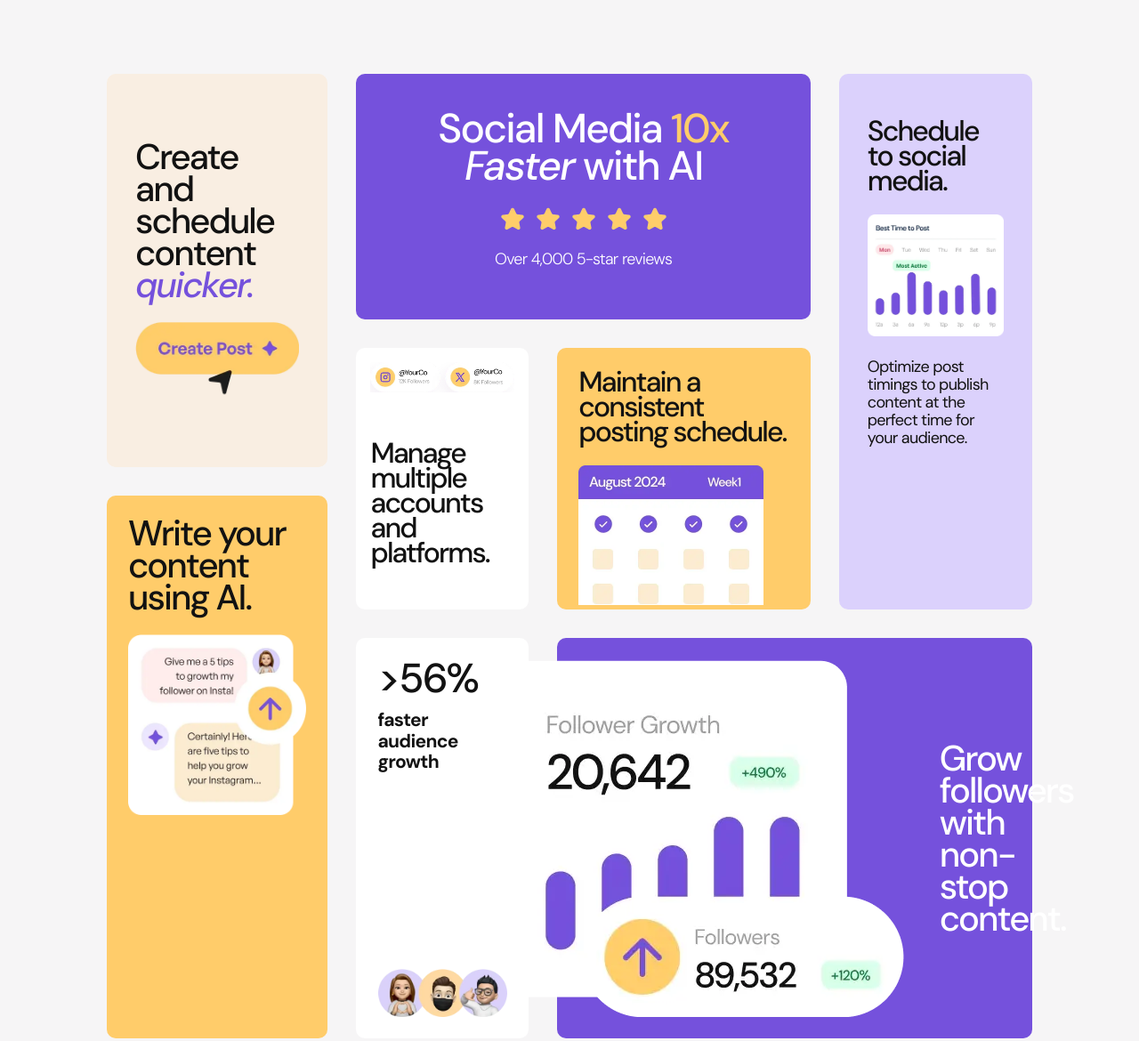
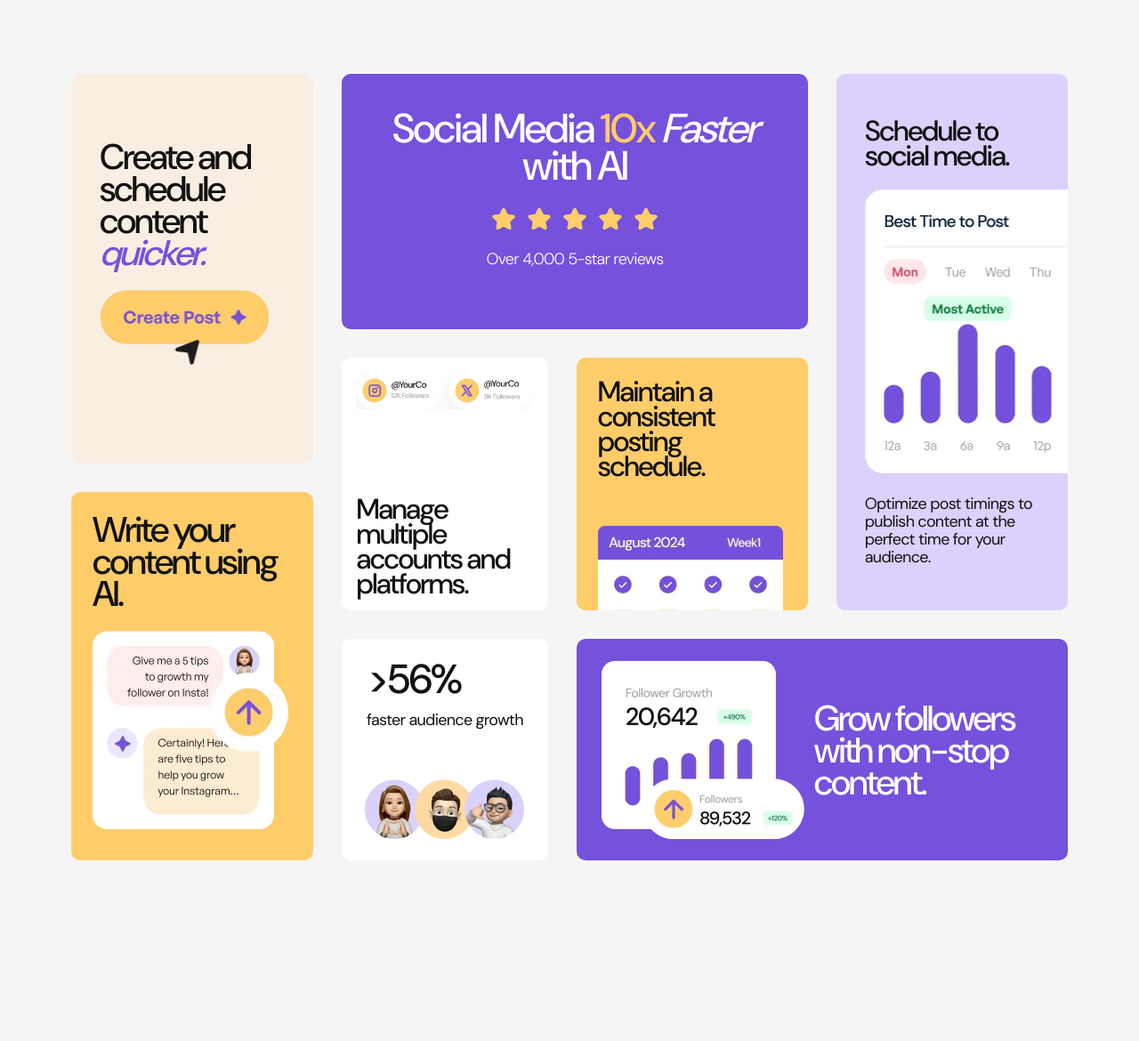
Before and after one commit to miguelzaga/bento-grid, a website: page index.html in a window 1280 px wide. Shown: the whole page at 89% size. After the commit the page ends 1032 px from the top, so only its background shows below. Drawn offline with Linux system fonts and the light colour scheme.

Commit message:
finish styling and add scss files

```diff
--- a/index.html
+++ b/index.html
@@ -8,12 +8,6 @@
   <link rel="icon" type="image/png" sizes="32x32" href="./assets/images/favicon-32x32.png">
 
   <title>Frontend Mentor | Bento grid</title>
-
-  <link rel="preconnect" href="https://fonts.googleapis.com">
-  <link rel="preconnect" href="https://fonts.gstatic.com" crossorigin>
-  <link
-    href="https://fonts.googleapis.com/css2?family=DM+Sans:ital,opsz,wght@0,9..40,100..1000;1,9..40,100..1000&display=swap"
-    rel="stylesheet">
   <link rel="stylesheet" href="./styles/css/index.css">
 </head>
 
@@ -23,7 +17,7 @@
       <h1>Social Media <span class="yellow-500">10x</span> <span class="italic">Faster</span>
         with
         AI</h1>
-      <img src="./assets/images/illustration-five-stars.webp" alt="golden stars" />
+      <img src="./assets/images/illustration-five-stars.webp" alt="golden stars">
 
       <p>Over 4,000 5-star reviews</p>
     </article>
@@ -50,7 +44,7 @@
 
     </article>
     <article class="card card-g">
-      <h3>Create and schedule content <span class="em">quicker.</>
+      <h3>Create and schedule content <span class="em">quicker.</span>
       </h3>
       <img src="./assets/images/illustration-create-post.webp" alt="create post">
 
--- /dev/null
+++ b/styles/scss/cards.scss
@@ -0,0 +1,239 @@
+@import './variables.scss';
+@import './typography.scss';
+
+.card {
+  border-radius: 10px;
+  padding: 24px;
+  color: var(--color-black);
+  width: 100%;
+
+
+  &-a {
+    grid-area: a;
+    padding: 40px 32px;
+    background-color: var(--color-purple-500);
+    color: var(--color-white);
+    text-align: center;
+
+    h1 {
+      @include text-preset-1;
+      padding: 0 15px;
+      margin-bottom: 24px;
+    }
+
+    img {
+      max-width: 192px;
+      margin: 0 auto 8px;
+    }
+
+    p {
+      font-weight: 300;
+    }
+
+    .yellow-500 {
+      color: var(--color-yellow-500);
+    }
+
+    .italic {
+      font-style: italic;
+    }
+  }
+
+  &-b {
+    grid-area: b;
+    background-color: var(--color-white);
+    padding: 16px;
+    display: flex;
+    flex-direction: column;
+    justify-content: space-between;
+    gap: 16px;
+
+    @media (min-width: $breakpoint-small-medium) {
+      min-height: 247px;
+    }
+
+    h3 {
+      @include text-preset-3;
+
+      @media (min-width: $breakpoint-small-medium) {
+        max-width: 208px;
+      }
+    }
+  }
+
+  &-c {
+    grid-area: c;
+    background-color: var(--color-yellow-500);
+    position: relative;
+    overflow: hidden;
+    min-width: 256px;
+    min-height: 216px;
+
+    h3 {
+      @include text-preset-3;
+    }
+
+    img {
+      position: absolute;
+      max-width: 208px;
+      bottom: -20px;
+
+      @media (min-width: $breakpoint-small-medium) {
+        bottom: 0;
+      }
+
+      @media (min-width: $breakpoint-medium) {
+        bottom: -62px;
+      }
+    }
+  }
+
+  &-d {
+    grid-area: d;
+    background-color: var(--color-purple-100);
+    text-align: center;
+    padding: 32px 17px;
+    overflow: hidden;
+
+    @media (min-width: $breakpoint-medium) {
+      text-align: left;
+      position: relative;
+      min-width: 256px;
+    }
+
+    @media (min-width: $breakpoint-large) {
+      padding: 50px 32px;
+    }
+
+    h3 {
+      @include text-preset-3;
+      margin-bottom: 24px;
+    }
+
+    img {
+      max-width: min(100%, 357px);
+      margin: 0 auto 24px;
+
+      @media (min-width: $breakpoint-medium) {
+        position: absolute;
+        max-width: 357px;
+
+      }
+    }
+
+    p {
+      max-width: 359px;
+      margin: auto;
+
+      @media (max-width: $breakpoint-small-medium) {
+        padding: 0 7%;
+      }
+
+      @media(min-width: $breakpoint-medium) {
+        padding-top: calc(319px + 24px);
+      }
+    }
+  }
+
+  &-e {
+    grid-area: e;
+    background-color: var(--color-purple-500);
+    color: var(--color-white);
+    text-align: center;
+    display: flex;
+    align-items: center;
+    flex-direction: column;
+    gap: 40px;
+
+    h2 {
+      max-width: 257px;
+    }
+
+    img {
+      max-width: 228px;
+    }
+
+    @media (min-width: $breakpoint-small-medium) {
+      flex-direction: row;
+      justify-content: center;
+      text-align: left;
+
+      h2 {
+        @include text-preset-2;
+      }
+    }
+
+    @media (min-width: $breakpoint-large) {
+      gap: 11px;
+    }
+
+  }
+
+  &-f {
+    grid-area: f;
+    background-color: var(--color-white);
+    display: flex;
+    flex-direction: column;
+    gap: 24px;
+
+    @media (min-width: $breakpoint-small) {
+      flex-direction: row;
+      align-items: center;
+      justify-content: space-between;
+    }
+
+    @media (min-width: $breakpoint-medium) {
+      flex-direction: column;
+    }
+
+    img {
+      max-width: 179px;
+    }
+
+    .big {
+      @include text-preset-1;
+      display: block;
+      margin-bottom: 15px;
+    }
+  }
+
+  &-g {
+    grid-area: g;
+    background-color: var(--color-yellow-100);
+    padding: 32px;
+
+    @media (min-width: $breakpoint-small) {
+      padding-top: 75px;
+      padding-bottom: 75px;
+    }
+
+    h3 {
+      @include text-preset-2;
+      margin-bottom: 24px;
+      max-width: 280px;
+
+      .em {
+        color: var(--color-purple-500);
+        font-style: italic;
+      }
+    }
+
+    img {
+      max-width: 190px;
+    }
+  }
+
+  &-h {
+    grid-area: h;
+    background-color: var(--color-yellow-500);
+
+    h3 {
+      @include text-preset-2;
+      margin-bottom: 24px;
+    }
+
+    img {
+      max-width: 220px;
+    }
+  }
+}
--- /dev/null
+++ b/styles/scss/index.scss
@@ -0,0 +1,84 @@
+@import './variables.scss';
+@import './typography.scss';
+@import './cards.scss';
+
+
+html {
+  box-sizing: border-box;
+}
+
+*,
+*::before,
+*::after {
+  box-sizing: inherit;
+}
+
+body {
+  font-family: "DM Sans", sans-serif;
+  @include text-preset-4;
+  background-color: #f6f5f6;
+  margin: 0;
+  padding: 0;
+}
+
+img {
+  max-width: 100%;
+  display: block;
+}
+
+h1,
+h2,
+h3 {
+  margin: 0;
+  font: inherit;
+}
+
+.grid {
+  padding: 32px 16px 68px;
+  display: grid;
+  gap: 32px;
+  max-width: min(100%, 1200px);
+  margin: auto;
+  grid-template-areas:
+    "a"
+    "b"
+    "c"
+    "d"
+    "e"
+    "f"
+    "g"
+    "h";
+
+  @media (min-width: $breakpoint-small) {
+    padding: 52px 40px 76px;
+    grid-template-areas:
+      "a a"
+      "b c"
+      "d d"
+      "e e"
+      "f f"
+      "g h";
+  }
+
+  @media (min-width: $breakpoint-medium) {
+    grid-template-areas:
+      "a a d"
+      "b c d"
+      "b c d"
+      "b e e"
+      "g e e"
+      "g h f"
+    ;
+  }
+
+  @media (min-width: calc($breakpoint-large + 100px)) {
+    grid-template-areas:
+      "g a a d"
+      "g b c d"
+      "h b c d"
+      "h f e e"
+    ;
+    padding-top: 83px;
+    padding-bottom: 65px;
+  }
+}
--- /dev/null
+++ b/styles/scss/typography.scss
@@ -0,0 +1,54 @@
+@import './variables.scss';
+
+@font-face {
+  font-family: "DM Sans";
+  src: url('/assets/fonts/DMSans-VariableFont_opsz\,wght.ttf');
+}
+
+@mixin text-preset-1 {
+  font-size: 2.875rem;
+  line-height: calc(42 / 46);
+  letter-spacing: -0.04em;
+  font-weight: 500;
+
+  @media (min-width: $breakpoint-small-medium) {
+    font-size: 3.375;
+  }
+}
+
+@mixin text-preset-2 {
+  font-size: 2rem;
+  line-height: calc(28 / 32);
+  letter-spacing: -0.06em;
+  font-weight: 500;
+
+  @media (min-width: $breakpoint-small-medium) {
+    font-size: 2.5rem;
+    line-height: calc(36 / 40);
+    letter-spacing: -2px;
+  }
+}
+
+@mixin text-preset-3 {
+  font-size: 1.625rem;
+  line-height: calc(24 / 26);
+  letter-spacing: -0.06em;
+  font-weight: 500;
+
+  @media (min-width: $breakpoint-small-medium) {
+    font-size: 1.75rem;
+    line-height: calc(26 / 28);
+  }
+
+  @media (min-width: $breakpoint-small-medium) {
+    font-size: 2rem;
+    line-height: calc(28 / 32);
+  }
+}
+
+@mixin text-preset-4 {
+  font-size: 1.125rem;
+  line-height: calc(20 / 18);
+  letter-spacing: -0.04em;
+  font-weight: 400;
+}
--- /dev/null
+++ b/styles/scss/variables.scss
@@ -0,0 +1,13 @@
+:root {
+  --color-purple-500: #7551dc;
+  --color-purple-100: #dbd1fc;
+  --color-yellow-500: #ffcc6a;
+  --color-yellow-100: #f9eee2;
+  --color-white: #fff;
+  --color-black: #121212;
+}
+
+$breakpoint-small: 650px;
+$breakpoint-small-medium: 768px;
+$breakpoint-medium: 900px;
+$breakpoint-large: 1024px;
```
Also changed, not shown: styles/css/index.css, 2 other files.
